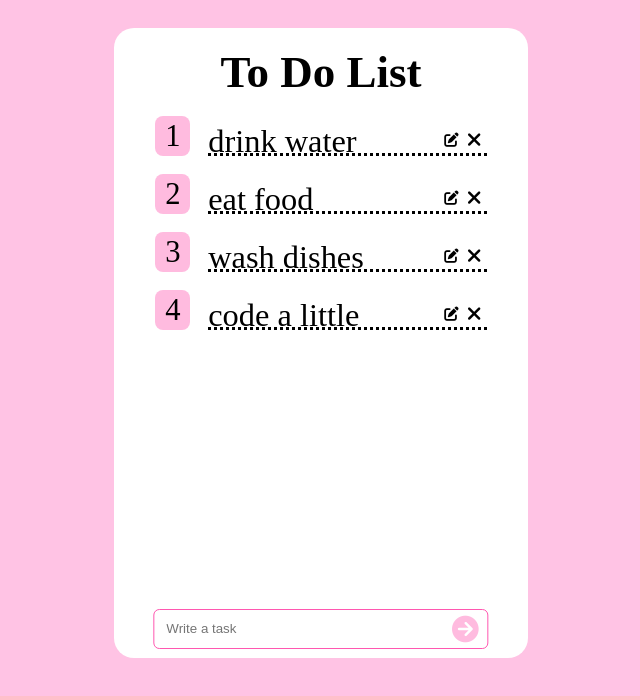
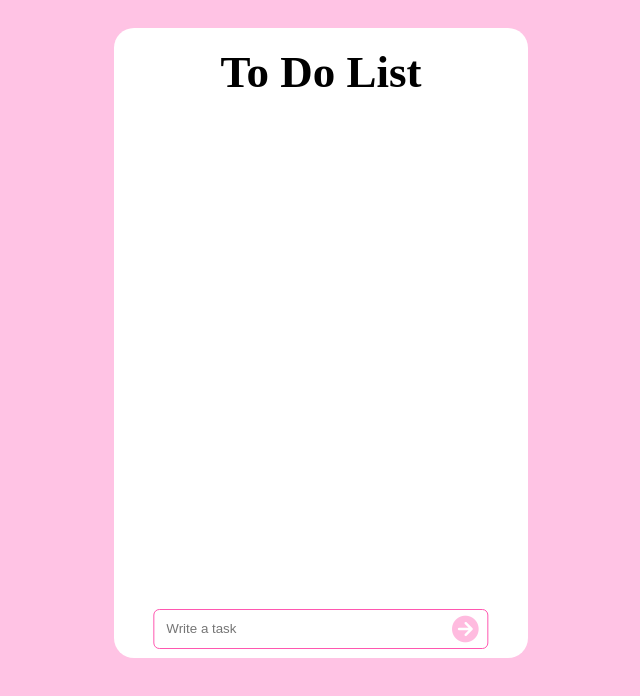
Before and after one commit to longiniii/to-do-list, an Angular app: page / in a window 1280 px wide. Shown: the top 696 px of the page, without its empty margins (319-959 px from the left). Built offline with nearby package versions, Linux system fonts and the light colour scheme; a web font is replaced by a local one.

Commit message:
fix an error

```diff
--- a/src/app/app.component.ts
+++ b/src/app/app.component.ts
@@ -7,12 +7,7 @@ import { Component, viewChild } from '@angular/core';
 })
 export class AppComponent {
   public editableInput = false
-  protected toDos:Array<string> = [
-    'drink water',
-    'eat food',
-    'wash dishes',
-    'code a little'
-  ]
+  protected toDos:Array<string> = []
   public todoWhat:string = ''
   userInput = (e:any) => {
     this.todoWhat = e.target.value
```
